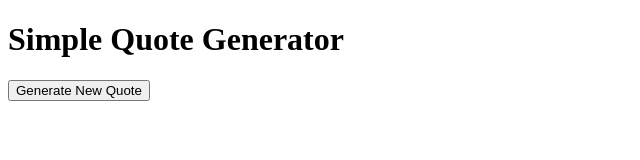
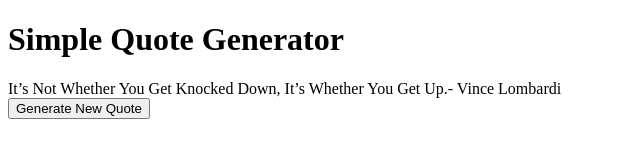
Before and after one commit to 8adam95/randomQuoteGenerator, a plain HTML site: page index.html in a window 1280 px wide. Both pictures are taken after a click on the button "Generate New Quote". Shown: the whole page, without its empty margins (0-640 px from the left). Drawn offline with Linux system fonts and the light colour scheme.

Commit message:
working project without bugs

```diff
--- a/index.html
+++ b/index.html
@@ -11,7 +11,7 @@
 		</div>
 		<button onclick="newQuote()">Generate New Quote</button>
 
-		<script scr="javascript.js"></script>
+		<script src="javascript.js"></script>
 
 	</body>
 </html>
--- a/javascript.js
+++ b/javascript.js
@@ -1,15 +1,21 @@
-var quotes={
-	'\“The Way Get Started Is To Quit Talking And Begin Doing.\” -Walt Disney',
-	'\“The Pessimist Sees Difficulty In Every Opportunity. The Optimist Sees The Opportunity In Every Difficulty.\” -Winston Churchill',
-	'\“Don\’t Let Yesterday Take Up Too Much Of Today.\” -Will Rogers',
-	'\“You Learn More From Failure Than From Success. Don\’t Let It Stop You. Failure Builds Character.\”- Unknown',
-	'\“It\’s Not Whether You Get Knocked Down, It\’s Whether You Get Up.\”- Vince Lombardi',
-	'\“If You Are Working On Something That You Really Care About, You Don\’t Have To Be Pushed. The Vision Pulls You.\”- Steve Jobs',
-	'\“People Who Are Crazy Enough To Think They Can Change The World, Are The Ones Who Do.\”- Rob Siltanen',
-	'\“Failure Will Never Overtake Me If My Determination To Succeed Is Strong Enough.\”- Og Mandino',
-	'\“Entrepreneurs Are Great At Dealing With Uncertainty And Also Very Good At Minimizing Risk. That\’s The Classic Entrepreneur.\”- Mohnish Pabrai',
-	'\“We May Encounter Many Defeats But We Must Not Be Defeated.\”- Maya Angelou',
-	'\“Knowing Is Not Enough; We Must Apply. Wishing Is Not Enough; We Must Do.\”- Johann Wolfgang Von Goethe',
-	'\“Imagine Your Life Is Perfect In Every Respect; What Would It Look Like?\”- Brian Tracy',
-	'\“We Generate Fears While We Sit. We Overcome Them By Action.\”- Dr. Henry Link'
+var quotes=[
+	'The Way Get Started Is To Quit Talking And Begin Doing. -Walt Disney',
+	'The Pessimist Sees Difficulty In Every Opportunity. The Optimist Sees The Opportunity In Every Difficulty. -Winston Churchill',
+	'Don\’t Let Yesterday Take Up Too Much Of Today. -Will Rogers',
+	'You Learn More From Failure Than From Success. Don\’t Let It Stop You. Failure Builds Character.- Unknown',
+	'It\’s Not Whether You Get Knocked Down, It\’s Whether You Get Up.- Vince Lombardi',
+	'If You Are Working On Something That You Really Care About, You Don\’t Have To Be Pushed. The Vision Pulls You.- Steve Jobs',
+	'People Who Are Crazy Enough To Think They Can Change The World, Are The Ones Who Do.- Rob Siltanen',
+	'Failure Will Never Overtake Me If My Determination To Succeed Is Strong Enough.- Og Mandino',
+	'Entrepreneurs Are Great At Dealing With Uncertainty And Also Very Good At Minimizing Risk. That\’s The Classic Entrepreneur.- Mohnish Pabrai',
+	'We May Encounter Many Defeats But We Must Not Be Defeated.- Maya Angelou',
+	'Knowing Is Not Enough; We Must Apply. Wishing Is Not Enough; We Must Do.- Johann Wolfgang Von Goethe',
+	'Imagine Your Life Is Perfect In Every Respect; What Would It Look Like?- Brian Tracy',
+	'We Generate Fears While We Sit. We Overcome Them By Action.- Dr. Henry Link'
+]
+
+function newQuote()
+{
+	var randomNumber = Math.floor(Math.random()*(quotes.length));
+	document.getElementById('quoteDisplay').innerHTML = quotes[randomNumber];
 }
```
